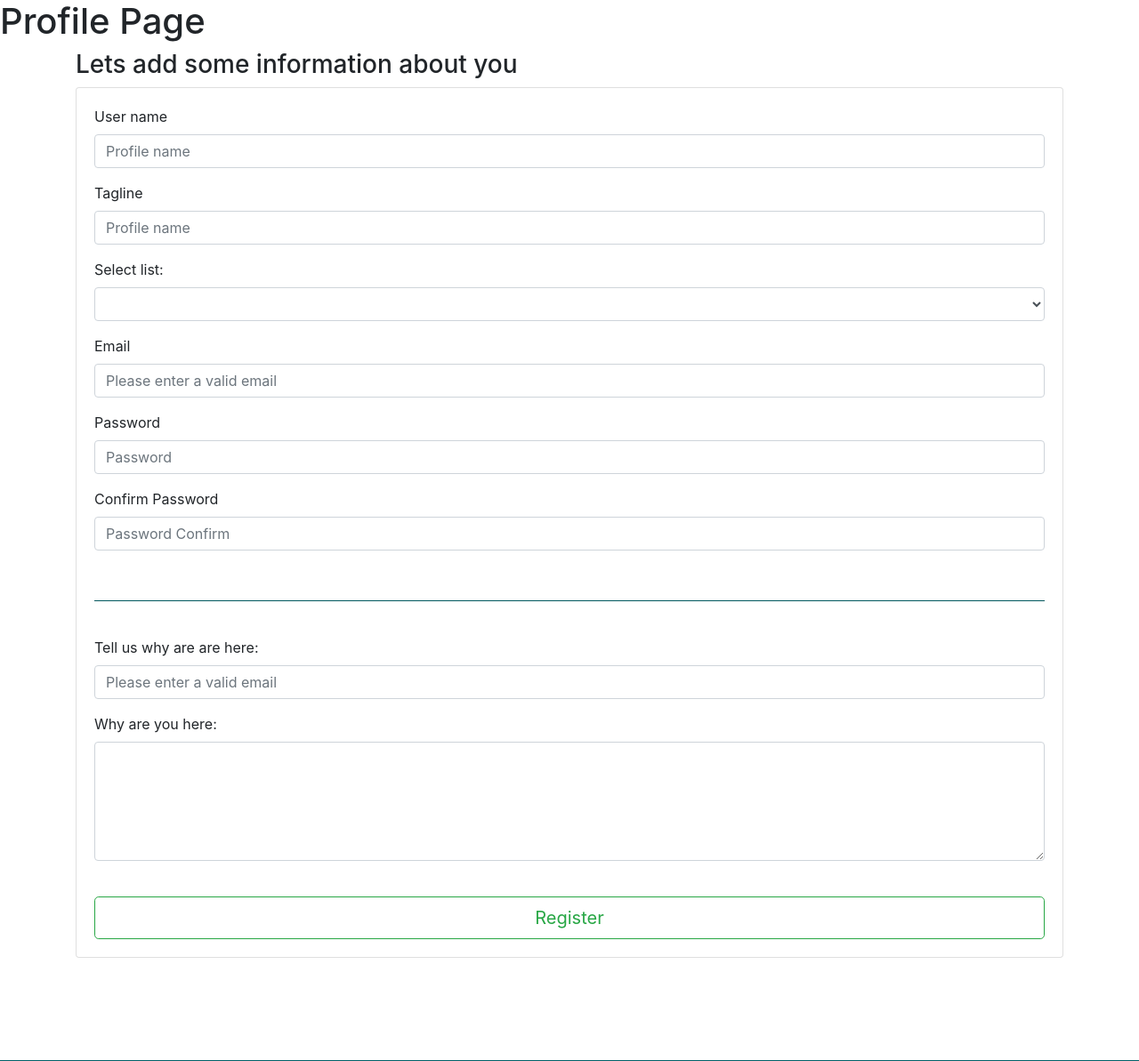
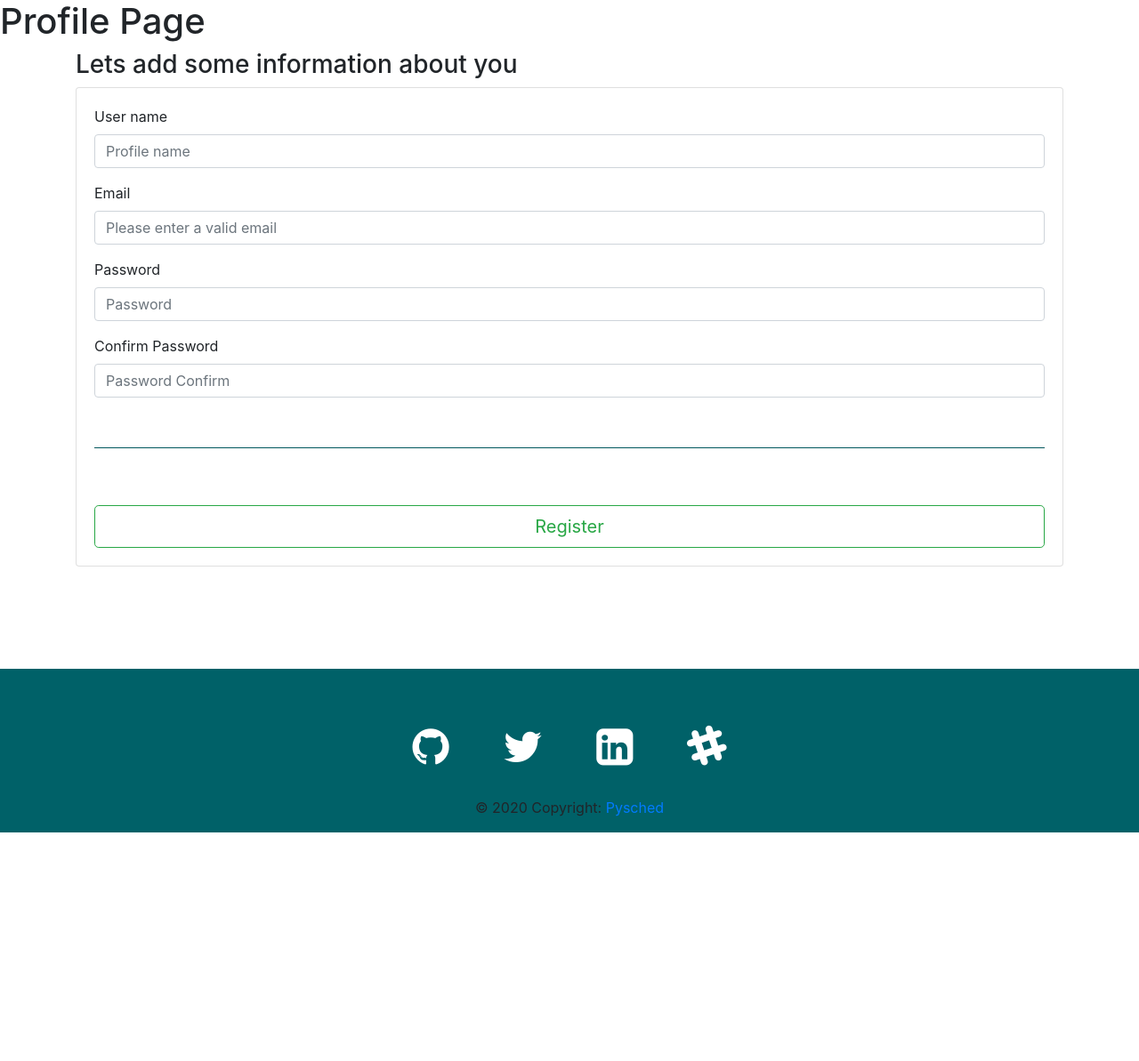
Before and after one commit to Pysched/Book-Shelf, a Flask app: page /register in a window 1280 px wide. Shown: the part 56-1249 px from the top of the page at 89% size. After the commit the page ends 992 px from the top, so only its background shows below. Run offline with Flask 2, Linux system fonts and the light colour scheme; lists and menus that the app fills with data are empty; some libraries are stand-ins or nearby versions.

Commit message:
updated login system logic, continued work in progress

```diff
--- a/app.py
+++ b/app.py
@@ -1,9 +1,10 @@
 import os
-from flask import Flask, render_template, redirect, request, url_for, session, flash
+from flask import Flask, render_template, redirect, request, url_for, session, flash, Markup
 from flask_pymongo import PyMongo
 from werkzeug.security import generate_password_hash, check_password_hash
 from bson.objectid import ObjectId
 import bcrypt
+
 
 
 app = Flask(__name__)
@@ -19,7 +20,7 @@
 
 
 def get_username(username):
-    return users.find_one({"_id": str(users)})
+    return users.find_one({"username": username})
 
 
 # Home Page
@@ -41,64 +42,90 @@
     return render_template("browse.html")
 
 
-# Login Page
 
-@app.route('/login', methods=['POST'])
+# Check user login details from login form
+@app.route('/login', methods=['GET'])
 def login():
-    users = mongo.db.users
-    login_user = users.find_one({'name' : request.form['username']})
+	# Check if user is not logged in already
+	if 'user' in session:
+		user_in_db = users.find_one({"username": session['user']})
+		if user_in_db:
+			# If so redirect user to his profile
+			flash("You are logged in already!")
+			return redirect(url_for('profile', user=user_in_db['username']))
+	else:
+		# Render the page for user to be able to log in
+		return render_template("login.html")
 
-    if login_user:
-        if bcrypt.hashpw(request.form['pass'].encode('utf-8'), login_user['password'].encode('utf-8')) == login_user['password'].encode('utf-8'):
-            session['username'] = request.form['username']
-            return redirect(url_for('index'))
+# Check user login details from login form
+@app.route('/user_auth', methods=['POST'])
+def user_auth():
+	form = request.form.to_dict()
+	user_in_db = users.find_one({"username": form['username']})
+	# Check for user in database
+	if user_in_db:
+		# If passwords match (hashed / real password)
+		if check_password_hash(user_in_db['password'], form['user_password']):
+			# Log user in (add to session)
+			session['user'] = form['username']
+			# If the user is admin redirect him to admin area
+			if session['user'] == "admin":
+				return redirect(url_for('admin'))
+			else:
+				flash("You were logged in!")
+				return redirect(url_for('profile', username=user_in_db['username']))
 
-    return 'Invalid username/password combination'
-
+		else:
+			flash("Wrong password or user name!")
+			return redirect(url_for('login'))
+	else:
+		flash("You must be registered!")
+		return redirect(url_for('register'))
 
 # Sign up
 @app.route('/register', methods=['GET', 'POST'])
 def register():
-    '''
-    Create new user/register new account
-    Checks that the user doesn't already exist, and that length of username
-    and password is between 6-15 characters
-    Uses generate_password_hash to hash user's password in the database
-    '''
-    if request.method == "POST":
+	# Check if user is not logged in already
+	if 'user' in session:
+		flash('You are already sign in!')
+		return redirect(url_for('index'))
+	if request.method == 'POST':
+		form = request.form.to_dict()
+		# Check if the password and password1 actualy match
+		if form['new_password'] == form['new_password1']:
+			# If so try to find the user in db
+			user = users.find_one({"username" : form['new_username']})
+			if user:
+				flash(f"{form['new_username']} already exists!")
+				return redirect(url_for('register'))
+			# If user does not exist register new user
+			else:
+				# Hash password
+				hash_pass = generate_password_hash(form['new_password'])
+				#Create new user with hashed password
+				users.insert_one(
+					{
+						'username': form['new_username'],
+						'email': form['new_email'],
+						'password': hash_pass
+					}
+				)
+				# Check if user is actualy saved
+				user_in_db = users.find_one({"username": form['new_username']})
+				if user_in_db:
+					# Log user in (add to session)
+					session['user'] = user_in_db['username']
+					return redirect(url_for('profile', user=user_in_db['username']))
+				else:
+					flash("There was a problem savaing your profile")
+					return redirect(url_for('register'))
 
-        new_username = request.form.get("new_username").lower()
-        new_password = request.form.get("new_password")
-        new_tagline = request.form.get("new_tagline")
-        new_email = request.form.get("new_email")
-        new_comment = request.form.get("new_comment")
+		else:
+			flash("Passwords dont match!")
+			return redirect(url_for('register'))
 
-        if len(new_username) < 3 or len(new_username) > 15:
+	return render_template("register.html")
 
-            return redirect(url_for('register'))
-
-        if len(new_password) < 5 or len(new_password) > 15:
-
-            return redirect(url_for('register'))
-
-        # Check if username already exists
-        existing_user = get_username(new_username)
-        if existing_user:
-            return redirect(url_for('register'))
-
-        # If all checks pass, add user to the database and hash the password
-        users.insert_one({
-            "username": new_username,
-            "password": generate_password_hash(new_password),
-            "tagline": new_tagline,
-            "email": new_email,
-            "comment": new_comment,
-        })
-        session["user"] = new_username
-
-        return redirect(url_for('main', username=session["user"]))
-
-    return render_template("register.html")
 
 
 # Log out
@@ -111,7 +138,7 @@
 
 # Profile Page
 @app.route('/profile/<username>', methods=["GET", "POST"])
-def profile(username):
+def profile(users):
 	# Check if user is logged in
 	if 'user' in session:
 		# If so get the user and pass him to template for now
--- a/static/css/main.css
+++ b/static/css/main.css
@@ -29,7 +29,13 @@
 
 }
 
-/*--HR line --*/
+/*--HR line -- */
 .hr-line{
     background-color:#006168;
 }
+
+/* -- Login -- */
+.login{
+    border:2px solid #006168;
+    padding:1.25rem;
+}
--- a/templates/register.html
+++ b/templates/register.html
@@ -15,20 +15,6 @@
 						<input name="new_username" type="text" class="form-control" id="new_username" placeholder="Profile name" required>
 					</div>
 
-                    <div class="form-group">
-						<label for="new_tagline">Tagline</label>
-						<input name="new_tagline" type="textarea" class="form-control" id="new_tagline" placeholder="Profile name" required>
-					</div>
-
-                    <div class="form-group">
-                        <label for="title">Select list:</label>
-                            <select class="form-control" name="title" id="title">
-                            {% for title in title %}
-                                <option>{{ titles }}</option>
-                              {% endfor %}
-                            </select>
-                    </div>
-
 					<div class="form-group">
 						<label for="new_email">Email</label>
 						<input name="new_email" type="email" class="form-control" id="new_email" placeholder="Please enter a valid email">
@@ -45,15 +31,6 @@
                     <hr class="hr-line">
                     <br>
 
-                    <div class="form-group">
-						<label for="new_comment">Tell us why are are here:</label>
-						<input name="new_comment" type="textarea" class="form-control" id="new_comment" placeholder="Please enter a valid email">
-					</div>
-
-                     <div class="form-group">
-                        <label for="comment">Why are you here:</label>
-                        <textarea class="form-control" type="text" rows="5" id="comment" name="comment"></textarea>
-                    </div>
 
                     <br>
 					<button class="btn btn-outline-success btn-lg btn-block" type="submit">Register</button>
```
Also changed, not shown: templates/admin.html (added, +8 -0 lines), templates/login.html (+7 -2 lines).
